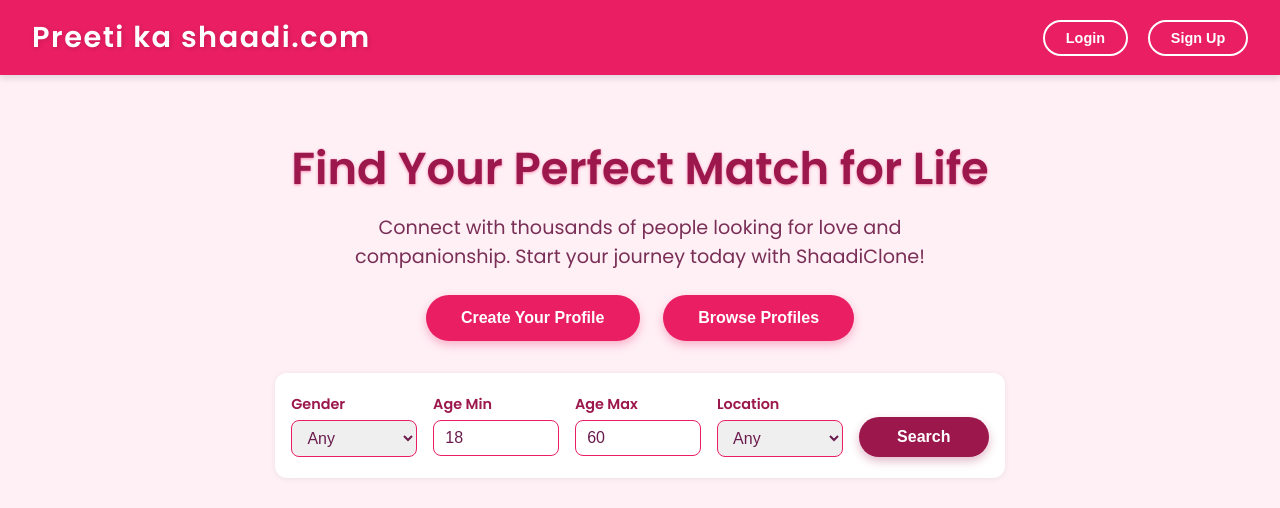
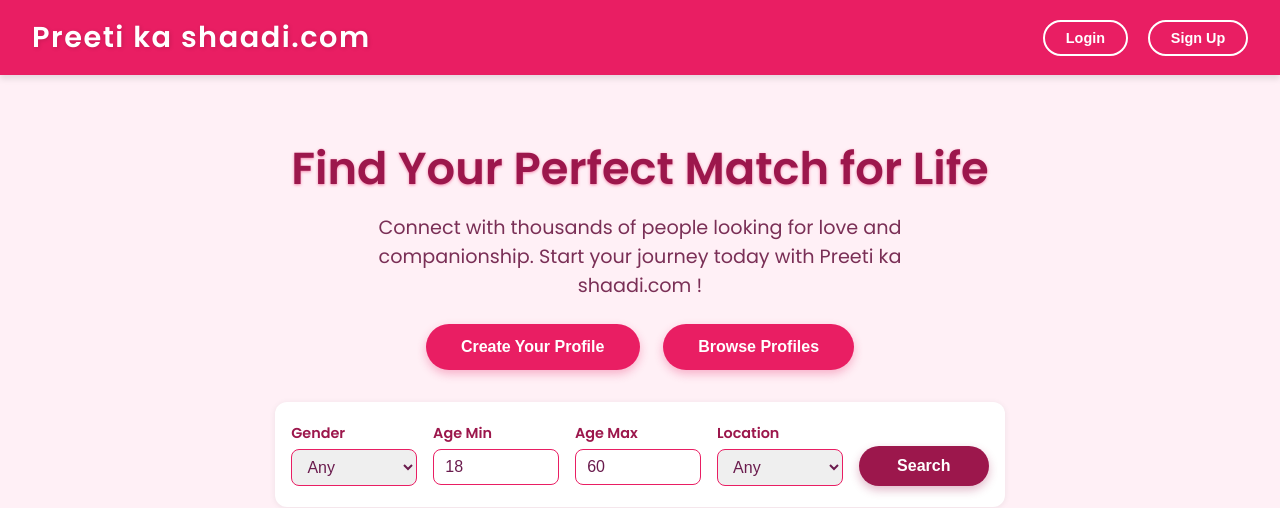
Before and after one commit to vinitjha1/Website, a plain HTML site: page index.html in a window 1280 px wide. Shown: the top 508 px of the page. Drawn offline with Linux system fonts and the light colour scheme.

Commit message:
Update index.html

```diff
--- a/index.html
+++ b/index.html
@@ -286,7 +286,7 @@
   <main>
     <section class="hero" aria-label="Website introduction">
       <h1>Find Your Perfect Match for Life</h1>
-      <p>Connect with thousands of people looking for love and companionship. Start your journey today with ShaadiClone!</p>
+      <p>Connect with thousands of people looking for love and companionship. Start your journey today with Preeti ka shaadi.com !</p>
       <div class="cta-buttons" role="group" aria-label="Call to action buttons">
         <button id="heroSignupBtn">Create Your Profile</button>
         <button id="heroBrowseBtn">Browse Profiles</button>
```
